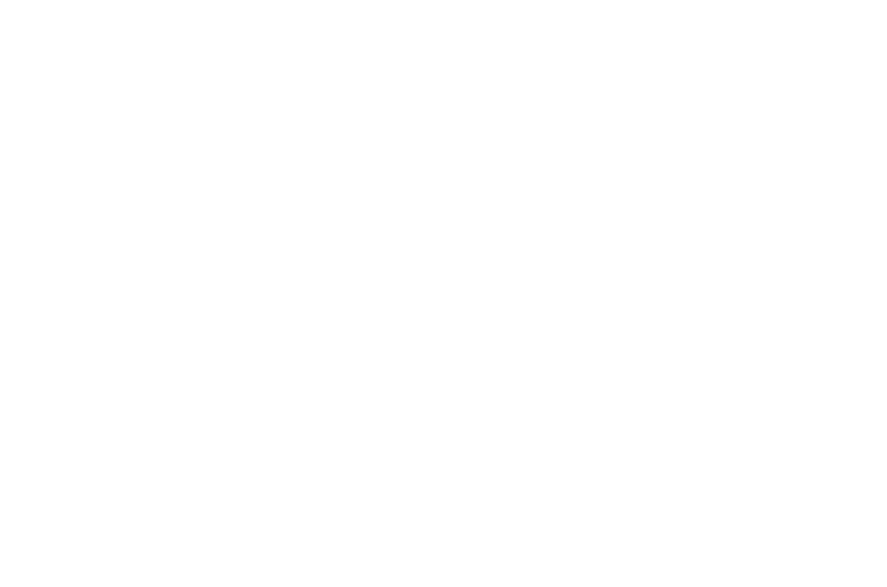
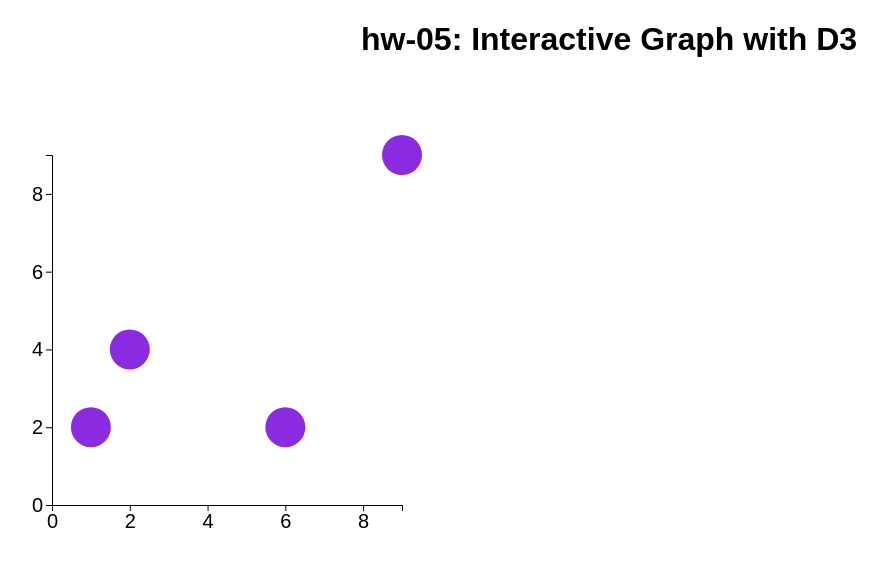
Before and after one commit to DS4200-Sec2-F22/hw-05-khushi-terry-hw5, a plain HTML site: page index.html in a window 1280 px wide. Shown: the whole page, without its empty margins (31-918 px from the left). Drawn offline with Linux system fonts and the light colour scheme.

Commit message:
finished up to bullet 5, will finish up to 6

```diff
--- a/index.html
+++ b/index.html
@@ -3,12 +3,33 @@
 
 <head>
     <meta charset=utf-8/>
+    <link rel="stylesheet" href='style.css'>
+    <script src='js/d3.v6.1.1/d3.min.js'></script>
+    <title>hw-05</title>
+
 </head>
 
 
 <body>
+    <h1>hw-05: Interactive Graph with D3</h1>
+
+    <div id="container">
+        <div class="row">
+            <div class="column">
+                <!--div to hold scatter plot that is manipulated in main.js-->
+                <div id="scatter"></div>
+
+                <!--div to hold scatter plot that is manipulated in main.js-->
+                <div id="bar"></div>
+            </div>
+            <div class="little-column">
 
 
+            </div>
+        </div>
+    </div>
+
+    <script src="js/d3.v6.1.1/main.js"></script>
 </body>
 
 </html>
--- /dev/null
+++ b/js/d3.v6.1.1/main.js
@@ -0,0 +1,80 @@
+
+// set dimensions for frame and margins
+const FRAME_HEIGHT = 500;
+const FRAME_WIDTH = 500;
+const MARGINS = {left: 75, right: 75, top: 75, bottom: 75};
+
+// dimensions for scaling
+const VIS_HEIGHT = FRAME_HEIGHT - MARGINS.left - MARGINS.right;
+const VIS_WIDTH = FRAME_WIDTH - MARGINS.top - MARGINS.bottom;
+
+// define a frame that will hold the scatterplot
+const FRAME1 = d3.select("#scatter")
+                  .append("svg")
+                    .attr("height", FRAME_HEIGHT)
+                    .attr("width", FRAME_WIDTH)
+                    .attr("class", "frame");
+
+// Open scatter-data and pass data into function
+d3.csv("data/scatter-data.csv").then((data) => {
+
+    // find max X
+    const MAX_X = d3.max(data, (d) => { return parseInt(d.x); });
+
+    // find max Y
+    const MAX_Y = d3.max(data, (d) => { return parseInt(d.y); });
+
+    // Define scale functions that maps our data values
+    // (domain) to pixel values (range)
+    const X_SCALE = d3.scaleLinear()
+            .domain([0, (MAX_X)]) // add some padding
+            .range([0, VIS_WIDTH]);
+
+    // Define scale functions that maps our data values
+    // (domain) to pixel values (range)
+    const Y_SCALE = d3.scaleLinear()
+            .domain([0, (MAX_Y)]) // add some padding
+            .range([VIS_HEIGHT,0]);
+
+    // Use X_SCALE to plot our points
+    var circles = FRAME1.selectAll("points")
+            .data(data) // passed from .then
+            .enter()
+            .append("circle")
+                .attr("cx", (d) => { return (X_SCALE(d.x) + MARGINS.left);})
+                .attr("cy", (d) => { return (Y_SCALE(d.y) + MARGINS.top);})
+                .attr("r", 20)
+                .attr("class", "point");
+
+    // Add an x-axis to the vis
+    FRAME1.append("g")
+    .attr("transform", "translate(" + MARGINS.left +
+        "," + (VIS_HEIGHT + MARGINS.top) + ")")
+    .call(d3.axisBottom(X_SCALE).ticks(4))
+    .attr("font-size", '20px');
+
+    // Add an y-axis to the vis
+    FRAME1.append('g')  // g is a general SVG
+    .attr('transform', "translate(" + MARGINS.left +
+        "," + (MARGINS.bottom) +")") // transform can transalte things by whatever you tell it, we want over a bit on x and down by top margin and visheight
+    .call(d3.axisLeft(Y_SCALE).ticks(4))
+            .attr('font-size', '20px');
+
+    // click event handler to change outline of circle when clicked
+    var totalClicks = 0;
+    circles.on('click', function(d) {
+        if (totalClicks == 0 || totalClicks%2==0) {
+            console.log(d)
+            d3.select(this)
+              .attr("stroke", "greenyellow")
+              .attr("stroke-width", "5px");
+            totalClicks+=1;
+        } else {
+            d3.select(this)
+            .attr("stroke", "none");
+            totalClicks+=1;
+        }
+
+    })
+
+  });
--- /dev/null
+++ b/style.css
@@ -0,0 +1,35 @@
+body {
+    font-family: Arial;
+}
+
+.row {
+    display: flex;
+    flex-direction: row;
+    flex-wrap: wrap;
+    width: 100%;
+  }
+
+/* sets the 60:40 split of the columns*/
+.column {
+    display: flex;
+    flex-direction: column;
+    flex-basis:60%;
+}
+
+.little-column {
+    display: flex;
+    flex-direction: column;
+    flex: 1;
+}
+
+h1 {
+    text-align: center;
+}
+
+.point {
+    fill:blueviolet;
+}
+
+.point:hover {
+    fill:orange;
+}
```
